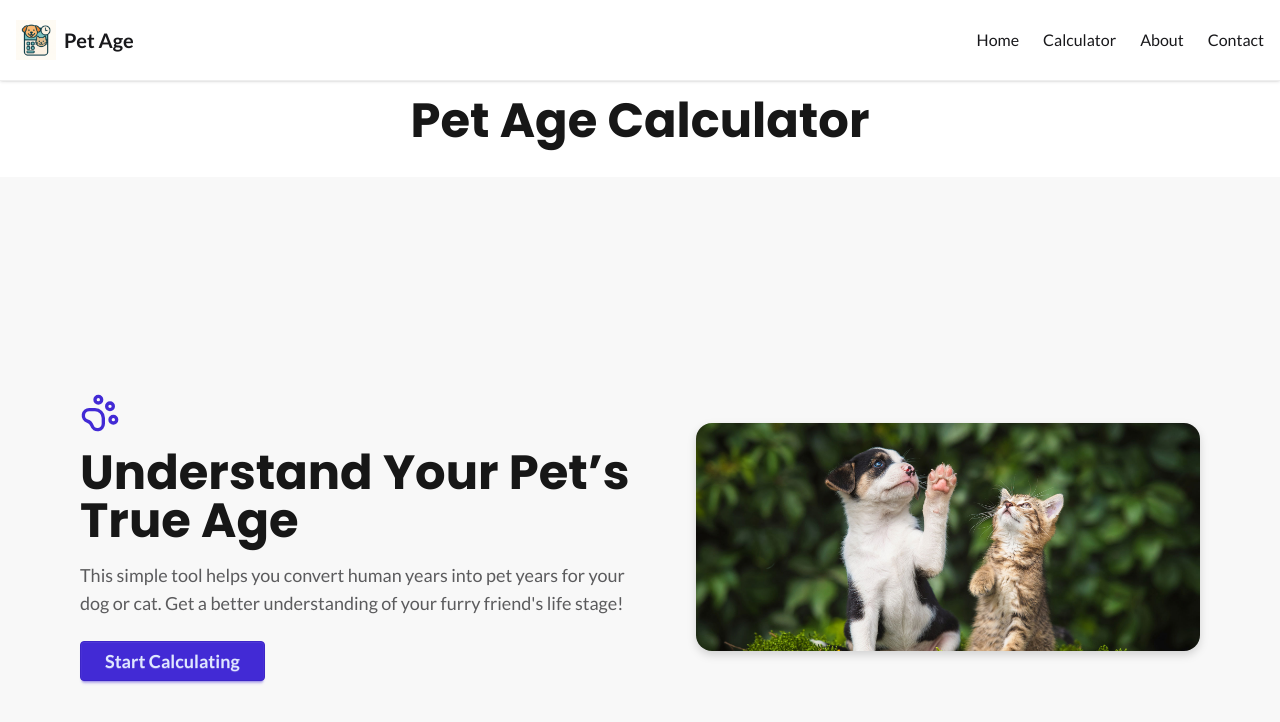
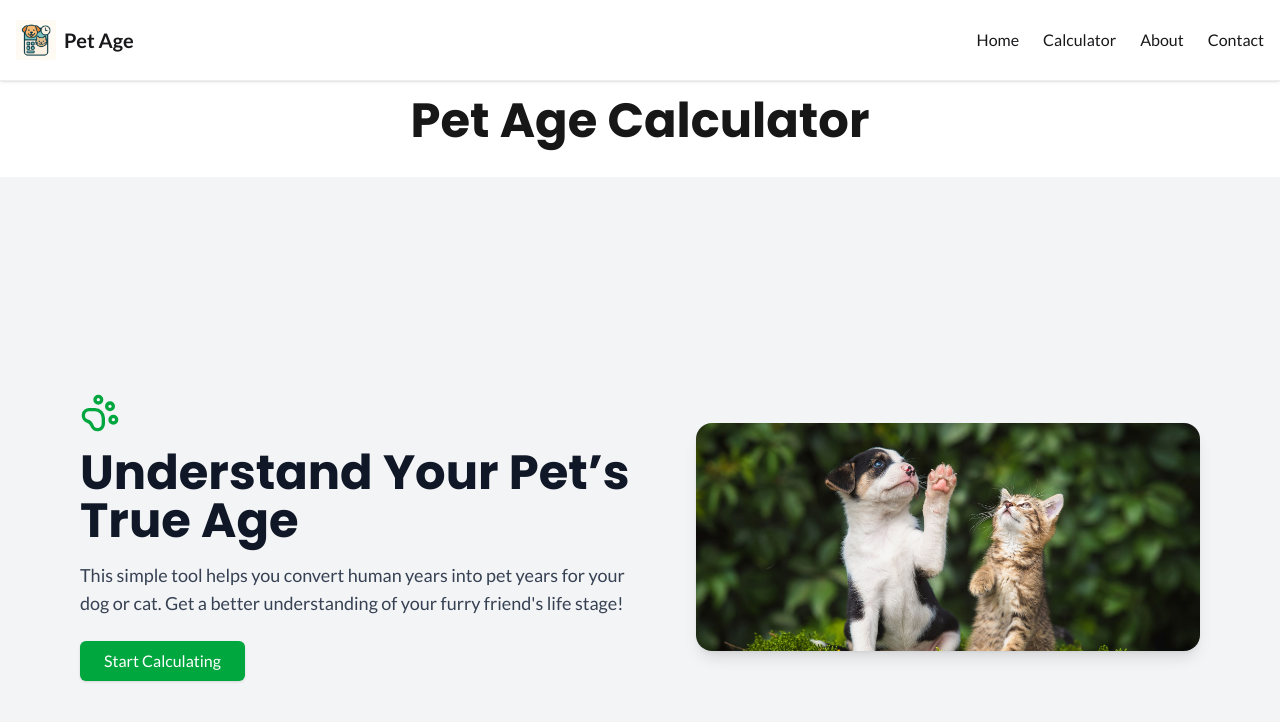
Before and after one commit to RW2023/pet-ager, a Next.js app: page / in a window 1280 px wide. Shown: the top 722 px of the page. Built offline with nearby package versions, Linux system fonts and the light colour scheme.

Commit message:
feat: update HeroSection styles with tailwind classes rather than daisy defaults so tailwind can handle themes and colors

```diff
--- a/src/components/Hero.tsx
+++ b/src/components/Hero.tsx
@@ -1,25 +1,26 @@
-'use client'
+'use client';
 
-import Image from 'next/image'
-import Link from 'next/link'
-import { PawPrint } from 'lucide-react'
+import Image from 'next/image';
+import Link from 'next/link';
+import { PawPrint } from 'lucide-react';
 
 export default function HeroSection() {
     return (
-        <section className="min-h-[90vh] bg-base-200 flex flex-col-reverse md:flex-row items-center justify-between px-6 md:px-20 py-16 gap-10">
+        <section className="min-h-[90vh] bg-gray-100 dark:bg-gray-900 flex flex-col-reverse md:flex-row items-center justify-between px-6 md:px-20 py-16 gap-10 transition-colors duration-300">
             {/* Text Content */}
             <div className="text-center md:text-left max-w-xl">
                 <div className="flex justify-center md:justify-start mb-4">
-                    <PawPrint className="h-10 w-10 text-primary" />
+                    <PawPrint className="h-10 w-10 text-green-600 dark:text-green-400" />
                 </div>
-                <h1 className="text-4xl md:text-5xl font-bold mb-4">
+                <h1 className="text-4xl md:text-5xl font-bold mb-4 text-gray-900 dark:text-white">
                     Understand Your Pet’s True Age
                 </h1>
-                <p className="text-lg text-base-content/70 mb-6">
-                    This simple tool helps you convert human years into pet years for your dog or cat. Get a better understanding of your furry friend&apos;s life stage!
+                <p className="text-lg text-gray-700 dark:text-gray-300 mb-6">
+                    This simple tool helps you convert human years into pet years for your dog or cat.
+                    Get a better understanding of your furry friend&apos;s life stage!
                 </p>
                 <Link href="/calculator">
-                    <button className="btn btn-primary px-6 text-lg">
+                    <button className="px-6 py-2 bg-green-600 text-white dark:bg-green-500 dark:text-gray-100 rounded-md shadow hover:bg-green-700 dark:hover:bg-green-600 transition">
                         Start Calculating
                     </button>
                 </Link>
@@ -32,10 +33,10 @@ export default function HeroSection() {
                     alt="Dog and cat illustration"
                     width={500}
                     height={400}
-                    className="w-auto h-auto max-w-[90%] md:max-w-full rounded-2xl drop-shadow-lg"
+                    className="w-auto h-auto max-w-[90%] md:max-w-full rounded-2xl shadow-lg"
                     priority
                 />
             </div>
         </section>
-    )
+    );
 }
```
